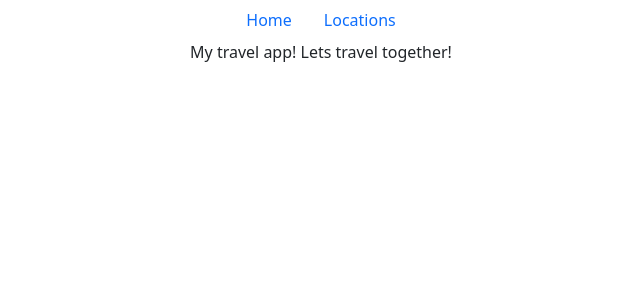
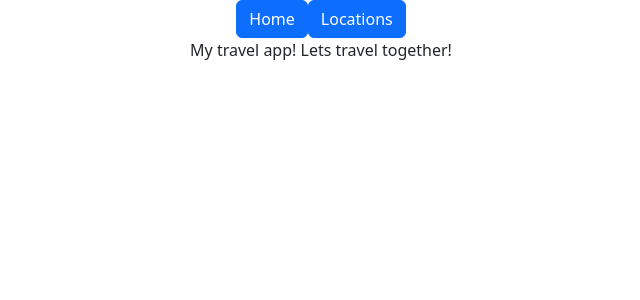
Before and after one commit to joshtho/proect-phase-3-frontend, a React (Create React App) app: page / in a window 1280 px wide. Shown: the top 300 px of the page, without its empty margins (319-959 px from the left). Built offline with nearby package versions, Linux system fonts and the light colour scheme; no server answers.

Commit message:
change links to make react router dom  work

```diff
--- a/src/App.js
+++ b/src/App.js
@@ -25,9 +25,9 @@ function App() {
   console.log(lodgings)
   return (
     <div className="App">
+      <Router>
       <NavBar />
-      <Router>
-        <Routes>
+      <Routes>
           <Route path="/" element={<HomePage />} />
           <Route path="/locations" element={<LocationsList locations={locations}  />} />
               <Route path="/locations/:id" element={<LocationPage lodgings={lodgings} locations={locations} /> } />
--- a/src/components/LocationPage.jsx
+++ b/src/components/LocationPage.jsx
@@ -13,11 +13,11 @@ const listStays = () => (stays.map(stay => (
 
 return (
     <div>
+        <h1>Location Page</h1>
         {currentLocation ?
         <div>
             <h1>{currentLocation.name}</h1>
             {listStays()}
-
         </div>
          : "" }
     </div>
--- a/src/components/LocationTile.jsx
+++ b/src/components/LocationTile.jsx
@@ -10,7 +10,9 @@ function LocationTile({trip}) {
       <Card.Img variant="top" src={trip.image} />
       <Card.Body>
         <Card.Title>{trip.name}</Card.Title>
-        <Button variant="primary" href={`locations/${trip.id}`} >Your stays</Button>
+        <Link to={`${trip.id}`}>
+            <Button>Your stays</Button>
+        </Link>
       </Card.Body>
     </Card>
   );
--- a/src/components/navigation/NavBar.jsx
+++ b/src/components/navigation/NavBar.jsx
@@ -1,15 +1,21 @@
+import React from 'react'
 import Nav from 'react-bootstrap/Nav';
 import {Link} from 'react-router-dom'
+import Button from 'react-bootstrap/Button'
 
 function NavBar() {
   return (
     <>
       <Nav className="justify-content-center" activeKey="/">
         <Nav.Item>
-          <Nav.Link href="/">Home</Nav.Link>
+          <Link to="/">
+            <Button>Home</Button>
+          </Link>
         </Nav.Item>
         <Nav.Item>
-          <Nav.Link href='/locations' >Locations</Nav.Link>
+          <Link to="/locations">
+            <Button>Locations</Button>
+          </Link>
         </Nav.Item>
       </Nav>
     </>
```
